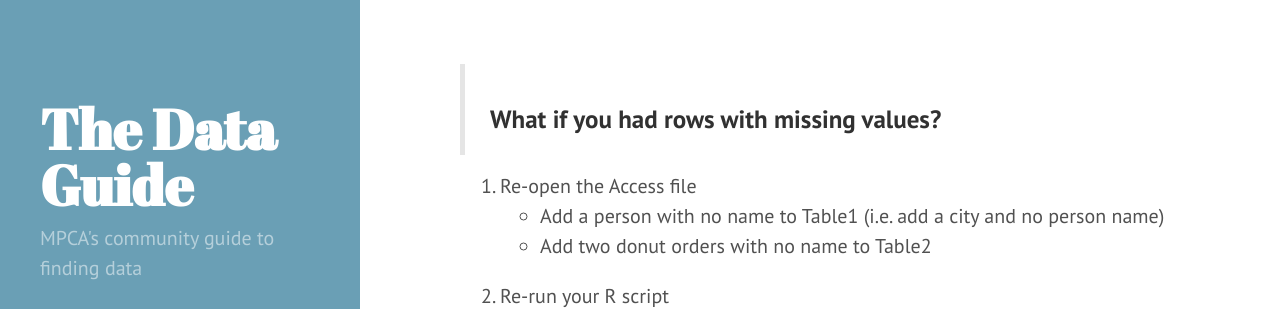
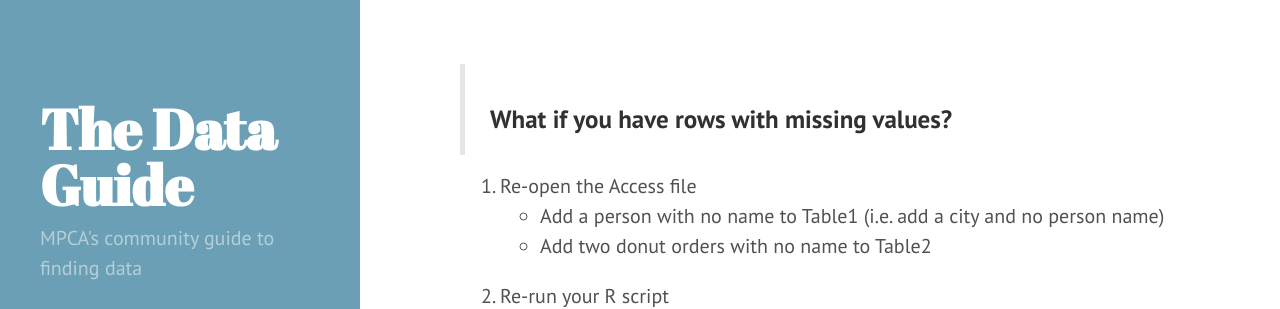
Before and after one commit to annemorris/Data-Guide-1, a Jekyll site: the page built from 98-helpful_tools.md, in a window 1280 px wide and 900 px high, scrolled down 3679 px. Shown: the part 157-466 px from the top of the window. Built offline with Jekyll 4.4.1, drawn with Linux system fonts in a browser that asks for light colours.

Commit message:
Update 98-helpful_tools.md

```diff
--- a/98-helpful_tools.md
+++ b/98-helpful_tools.md
@@ -117,7 +117,7 @@ View(city_orders_full)
 
 <br>
 
-> ### What if you had rows with missing values?
+> ### What if you have rows with missing values?
 
 1. Re-open the Access file
     - Add a person with no name to Table1 (i.e. add a city and no person name)
```
